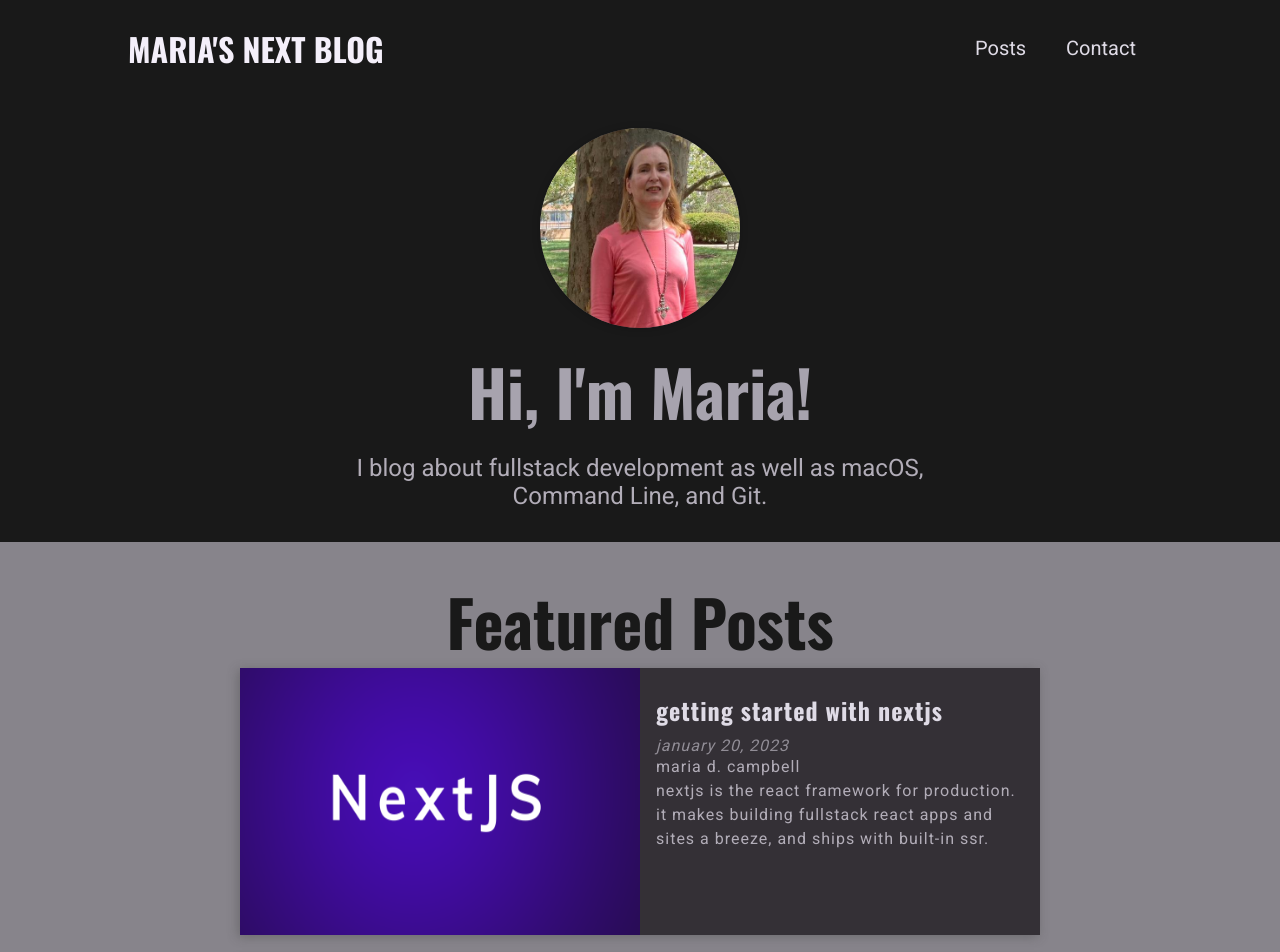
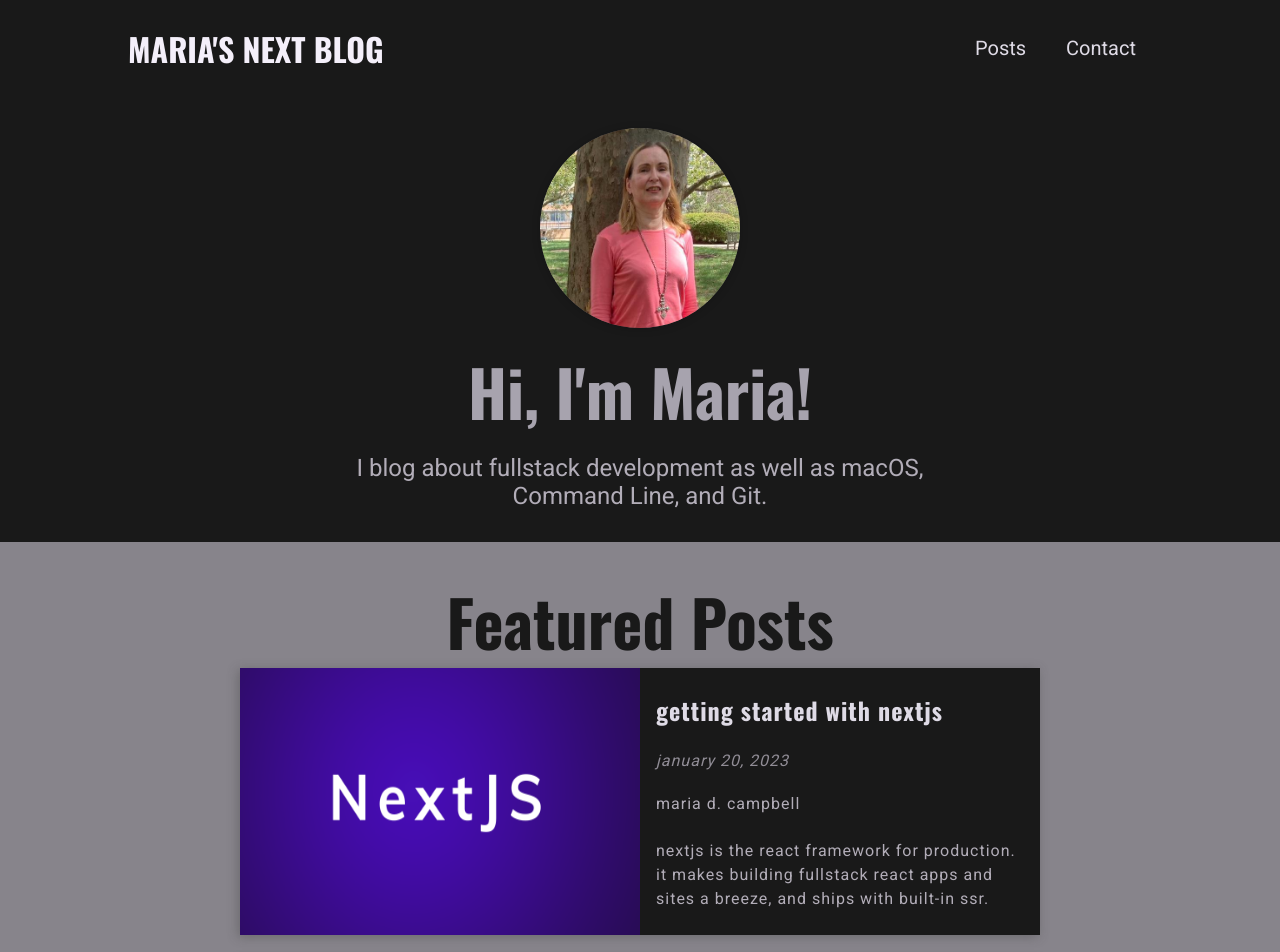
Before and after one commit to interglobalmedia/nextjs-fullstack-blog, a Next.js app: page / in a window 1280 px wide. Shown: the top 952 px of the page. Built offline with nearby package versions, Linux system fonts and the light colour scheme.

Commit message:
NFB-21 #resolve #time 30m #comment disable stylelint rule add css grid to PostItem

```diff
--- a/styles/post-item.module.scss
+++ b/styles/post-item.module.scss
@@ -1,5 +1,7 @@
 /* scss variables */
 $min-360: '(min-width: 360px)';
+
+/* stylelint-disable scss/no-global-function-names */
 
 .post {
   background: transparent;
@@ -23,7 +25,7 @@ $min-360: '(min-width: 360px)';
 
 .image {
   max-width: 800px;
-  background-color: var(--color-grey-800);
+  background-color: darken(#1c1c1c, 1.25%);
   background-position: center;
   background-size: cover;
   box-shadow: -2px 2px 10px 0 rgb(68 68 68 / 40%);
@@ -61,17 +63,20 @@ $min-360: '(min-width: 360px)';
 }
 
 .image:hover {
-  background-color: var(--color-grey-800);
+  background-color: #2d2828;
   transform: scale(1.05);
 }
 
 .image:hover::after {
-  background-color: #000;
   opacity: 0;
 }
 
 .content {
+  align-items: flex-start;
   color: #828282;
+  display: flex;
+  flex-direction: column;
+  justify-content: space-between;
   letter-spacing: 1px;
   padding: var(--size-4);
   position: relative;
@@ -96,9 +101,11 @@ $min-360: '(min-width: 360px)';
 .content time {
   color: var(--color-grey-400);
   font-style: italic;
+  margin: var(--size-2) 0;
 }
 
 .content p {
   color: var(--color-grey-200);
   line-height: var(--size-6);
+  margin: var(--size-2) 0;
 }
```
